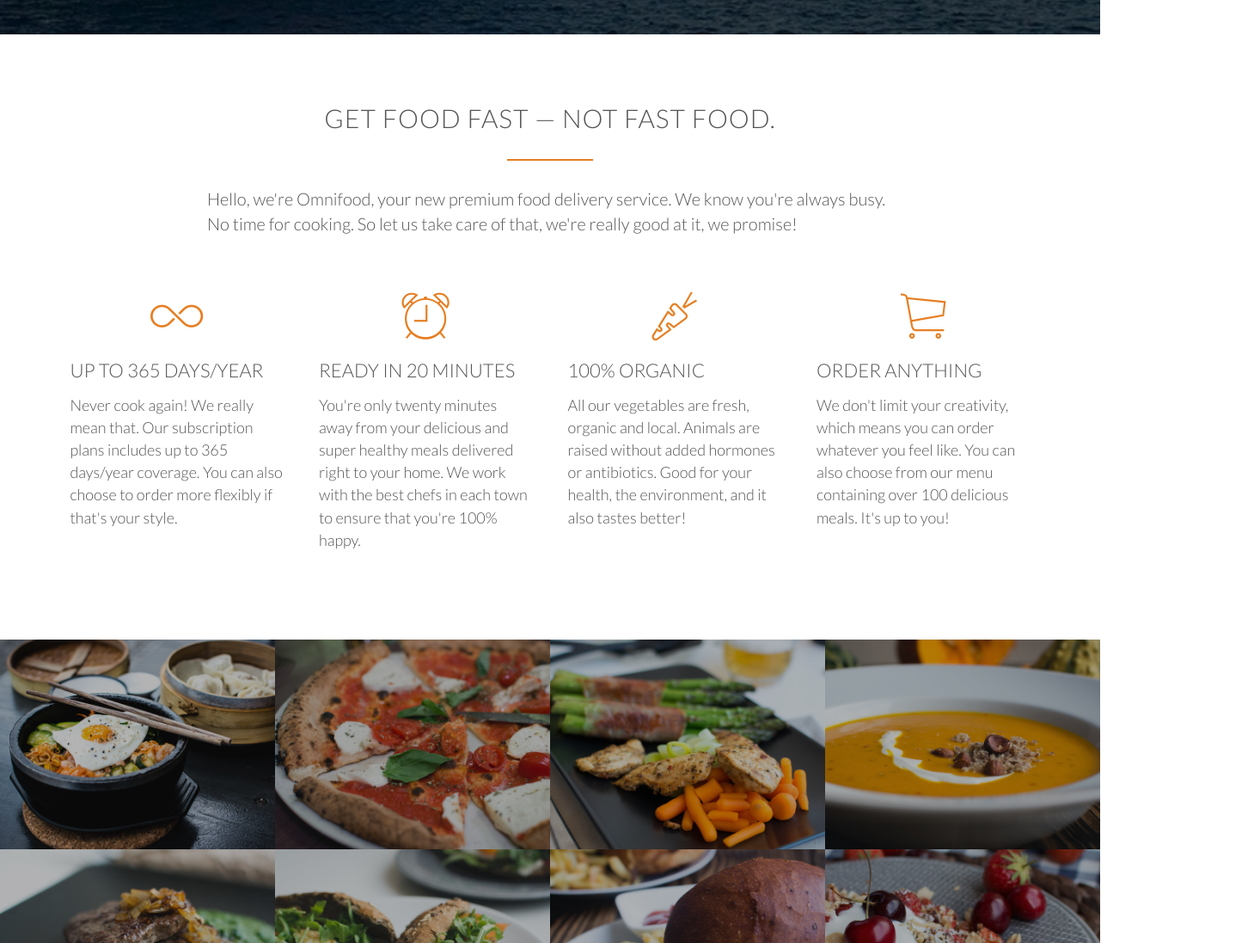
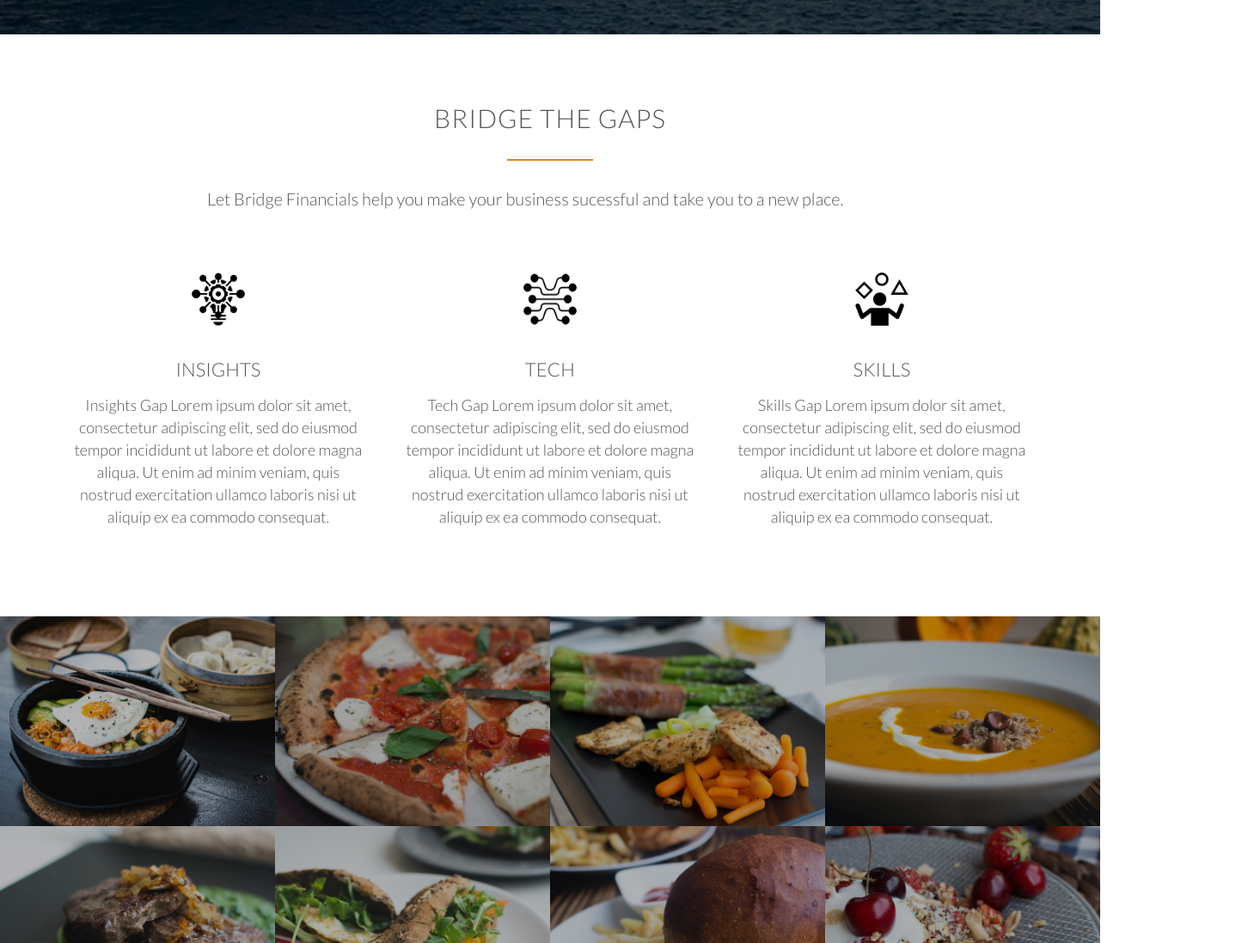
Before and after one commit to amydyson/bridgefinancial, a plain HTML site: page index.html in a window 1280 px wide. Shown: the part 760-1857 px from the top of the page at 86% size, 1466 px wide, since content can reach past the window. Drawn offline with nearby package versions, Linux system fonts and the light colour scheme; some packages are replaced by stand-ins of ours; files whose address does not match are found by name.

Commit message:
update mockup

```diff
--- a/assets/css/Omnifoodcustom.css
+++ b/assets/css/Omnifoodcustom.css
@@ -22,6 +22,10 @@ body {
 	display: block;
 	height: 0;
 	visibility: hidden;
+}
+
+.align-center {
+	text-align: center;
 }
 
 
@@ -54,6 +58,11 @@ section {
 }
 
 /*-----------ICONS---------------*/
+
+.custom-icon {
+	width: 100px !important;
+	height: 100px !important;
+}
 
 .icon-big {
 	font-size: 350%;
@@ -90,8 +99,9 @@ header {
 	position: absolute;
 	width: 1140px;
 	top: 50%;
-	left: 50%;
+	left: 70%;
 	transform: translate(-50%, -50%);
+	text-align: center;
 }
 
 .logo {
@@ -120,6 +130,10 @@ header {
 .main-nav li {
 	display: inline-block;
 	margin-left: 40px;
+}
+
+.main-nav .blog {
+	margin-right: 53px;
 }
 
 .main-nav li a:link,
--- a/index.html
+++ b/index.html
@@ -22,9 +22,9 @@
 		<link href="https://fonts.googleapis.com/css?family=Lato:100,300,400,300italic" rel="stylesheet">
 		<title>Bridge Financials</title>
 
-<link rel="apple-touch-icon" sizes="180x180" href="assets/favicons/apple-touch-icon.png">
-<link rel="icon" type="image/png" sizes="32x32" href="assets/favicons/favicon-32x32.png">
-<link rel="icon" type="image/png" sizes="16x16" href="assets/favicons/favicon-16x16.png">
+<link rel="apple-touch-icon" sizes="180x180" href="assets/favicons/favicon-ico">
+<link rel="icon" type="image/png" sizes="32x32" href="assets/favicons/favicon-ico">
+<link rel="icon" type="image/png" sizes="16x16" href="assets/favicons/favicon-ico">
 <link rel="manifest" href="assets/favicons/manifest.json">
 <link rel="mask-icon" href="assets/favicons/safari-pinned-tab.svg" color="#5bbad5">
 <link rel="shortcut icon" href="assets/favicons/favicon.ico">
@@ -42,7 +42,7 @@
 						<li><a href="#features">Virtual Finance</a></li>
 						<li><a href="#works">Training</a></li>
 						<li><a href="#cities">App Advisories</a></li>
-						<li><a href="#plans">Blog</a></li>
+						<li class="blog"><a href="#plans">Blog</a></li>
 					</ul>
 					<a class="mobile-nav-icon js--nav-icon"><i class="ion-navicon-round"></i></a>
 				</div>
@@ -56,41 +56,40 @@
 
 		<section class="section-features js--section-features" id="features">
 			<div class="row">
-				<h2>Get food fast &mdash; not fast food.</h2>
+				<h2>Bridge the Gaps</h2>
 				<p class="long-copy">
-					Hello, we're Omnifood, your new premium food delivery service. We know you're always busy. No time for cooking. So let us take care of that, we're really good at it, we promise!
+					Let Bridge Financials help you make your business sucessful and take you to a new place.
 				</p>
 			</div>
 
 			<div class="row js--wp-1">
-				<div class="col span-1-of-4 box">
-				<i class="ion-ios-infinite-outline icon-big"></i>
-					<h3>Up to 365 days/year</h3>
+				<div class="col span-1-of-3 align-center box">
+				<img  class="custom-icon" src="assets/images/insight.png" alt="Insights">
+					<h3>Insights</h3>
 					<p>
-						Never cook again! We really mean that. Our subscription plans includes up to 365 days/year coverage. You can also choose to order more flexibly if that's your style.
+						Insights Gap Lorem ipsum dolor sit amet, consectetur adipiscing elit, sed do eiusmod tempor incididunt ut labore et dolore magna aliqua. Ut enim ad minim veniam, quis nostrud exercitation ullamco laboris nisi ut aliquip ex ea commodo consequat.
 					</p>
 				</div>
-				<div class="col span-1-of-4 box">
-				<i class="ion-ios-alarm-outline icon-big"></i>
-					<h3>Ready in 20 minutes</h3>
+				<div class="col span-1-of-3 align-center box">
+				<img  class="custom-icon" src="assets/images/tech.png" alt="Insights">
+					<h3>Tech</h3>
 					<p>
-						You're only twenty minutes away from your delicious and super healthy meals delivered right to your home. We work with the best chefs in each town to ensure that you're 100% happy.
+						Tech Gap Lorem ipsum dolor sit amet, consectetur adipiscing elit, sed do eiusmod tempor incididunt ut labore et dolore magna aliqua. Ut enim ad minim veniam, quis nostrud exercitation ullamco laboris nisi ut aliquip ex ea commodo consequat.
+				</div>
+				<div class="col span-1-of-3 align-center box">
+				<img  class="custom-icon" src="assets/images/skills.png" alt="Insights">
+					<h3>Skills</h3>
+					<p>
+						Skills Gap Lorem ipsum dolor sit amet, consectetur adipiscing elit, sed do eiusmod tempor incididunt ut labore et dolore magna aliqua. Ut enim ad minim veniam, quis nostrud exercitation ullamco laboris nisi ut aliquip ex ea commodo consequat.
 					</p>
 				</div>
-				<div class="col span-1-of-4 box">
-				<i class="ion-ios-nutrition-outline icon-big"></i>
-					<h3>100% organic</h3>
-					<p>
-						All our vegetables are fresh, organic and local. Animals are raised without added hormones or antibiotics. Good for your health, the environment, and it also tastes better!
-					</p>
-				</div>
-				<div class="col span-1-of-4 box">
+<!-- 				<div class="col span-1-of-4 box">
 				<i class="ion-ios-cart-outline icon-big"></i>
 					<h3>Order anything</h3>
 					<p>
 						We don't limit your creativity, which means you can order whatever you feel like. You can also choose from our menu containing over 100 delicious meals. It's up to you!
 					</p>
-				</div>
+				</div> -->
 			</div>
 		</section>
 
```
Also changed, not shown: assets/favicons/favicon.ico, assets/favicons/faviconOld.ico (added), assets/images/insight.png (added), assets/images/logo-white.png, assets/images/logo-whiteOld2.png (added), assets/images/skills.png (added), assets/images/tech.png (added).
